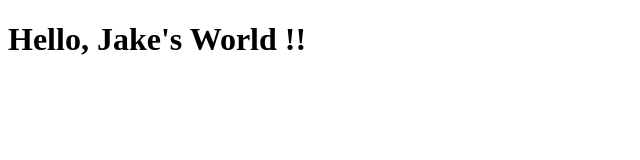
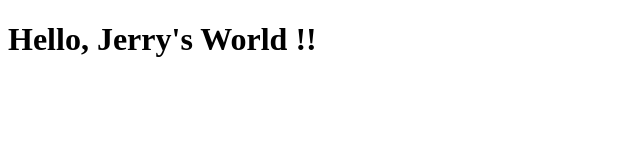
Before and after one commit to jjthomas1983/jjthomas1983.github.io, a plain HTML site: page index.html in a window 1280 px wide. Shown: the whole page, without its empty margins (0-640 px from the left). Drawn offline with Linux system fonts and the light colour scheme.

Commit message:
Update index.html
by jerry

```diff
--- a/index.html
+++ b/index.html
@@ -4,6 +4,6 @@
   <title> Hello World </title>
 </head>
 <body>
-  <h1> Hello, Jake's World !!</h1>
+  <h1> Hello, Jerry's World !!</h1>
 </body>
 </html>
```
